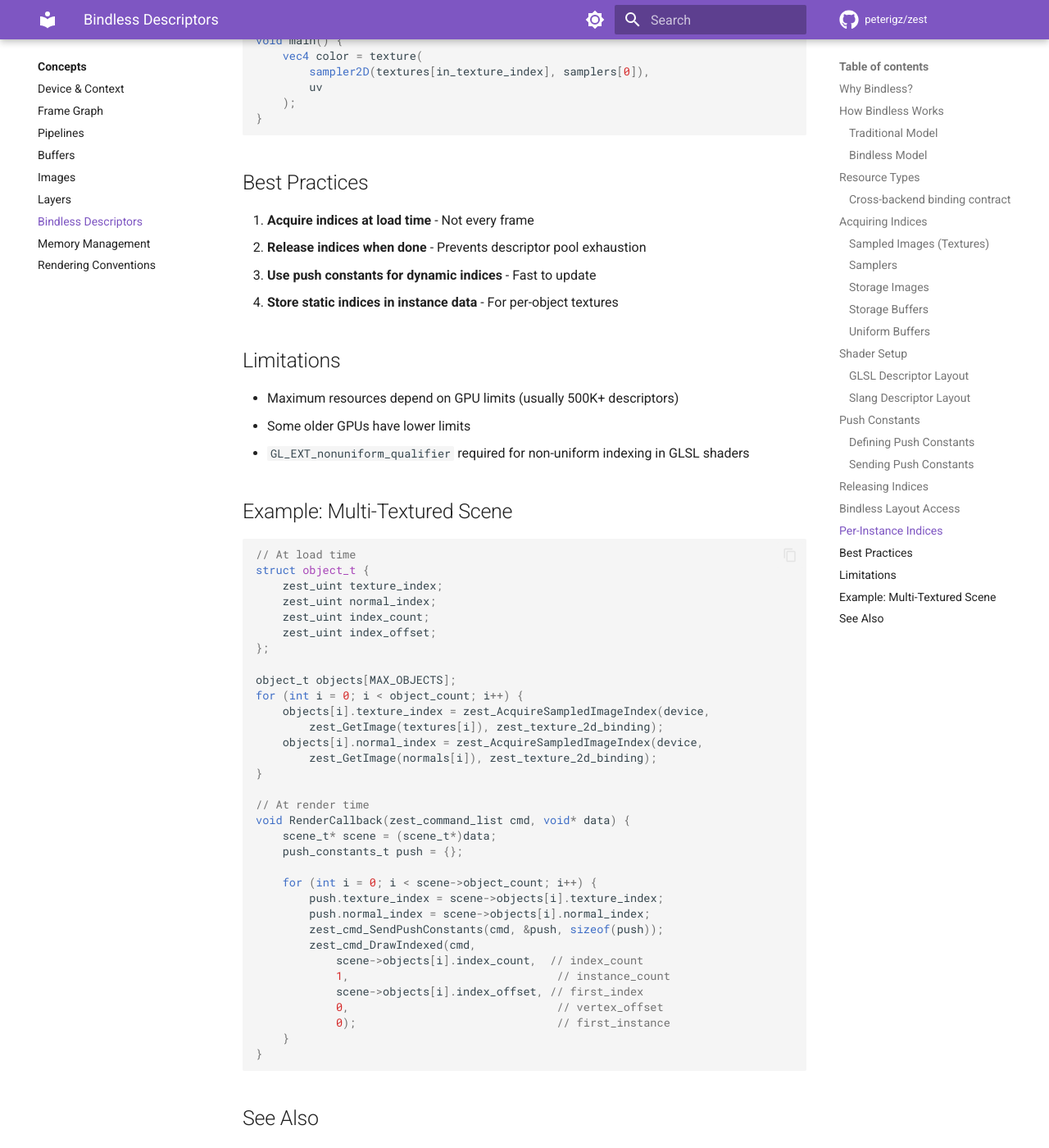
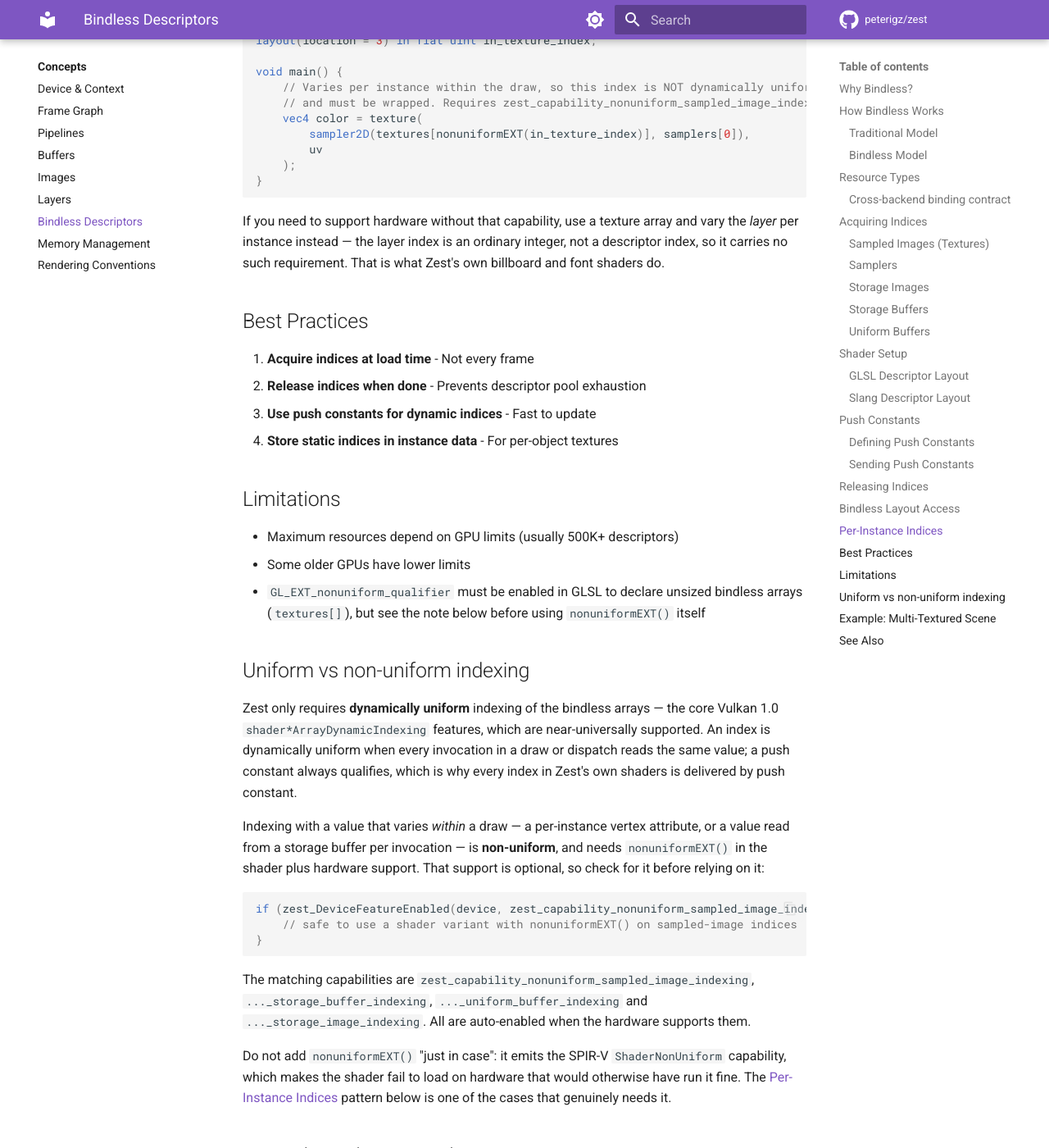
Before and after one commit to peterigz/zest, an MkDocs documentation site: the page built from docs/concepts/bindless.md, in a window 1280 px wide and 1400 px high, scrolled down 5944 px. Shown: the whole window at 82% size. Built offline with MkDocs 1.6.1 and Material for MkDocs 9.7.7, drawn with Linux system fonts in a browser that asks for light colours; comment, search, counter and statistics services are not loaded.

Commit message:
Made shaderSampledImageArrayNonUniformIndexing a capability rather then a requirement

````diff
--- a/docs/concepts/bindless.md
+++ b/docs/concepts/bindless.md
@@ -255,15 +255,23 @@ struct instance_t {
 In shader:
 
 ```glsl
-layout(location = 3) in uint in_texture_index;
+#extension GL_EXT_nonuniform_qualifier : require
+
+layout(location = 3) in flat uint in_texture_index;
 
 void main() {
+    // Varies per instance within the draw, so this index is NOT dynamically uniform
+    // and must be wrapped. Requires zest_capability_nonuniform_sampled_image_indexing.
     vec4 color = texture(
-        sampler2D(textures[in_texture_index], samplers[0]),
+        sampler2D(textures[nonuniformEXT(in_texture_index)], samplers[0]),
         uv
     );
 }
 ```
+
+If you need to support hardware without that capability, use a texture array and vary the *layer*
+per instance instead — the layer index is an ordinary integer, not a descriptor index, so it carries
+no such requirement. That is what Zest's own billboard and font shaders do.
 
 ## Best Practices
 
@@ -276,7 +284,33 @@ void main() {
 
 - Maximum resources depend on GPU limits (usually 500K+ descriptors)
 - Some older GPUs have lower limits
-- `GL_EXT_nonuniform_qualifier` required for non-uniform indexing in GLSL shaders
+- `GL_EXT_nonuniform_qualifier` must be enabled in GLSL to declare unsized bindless arrays
+  (`textures[]`), but see the note below before using `nonuniformEXT()` itself
+
+## Uniform vs non-uniform indexing
+
+Zest only requires **dynamically uniform** indexing of the bindless arrays — the core Vulkan 1.0
+`shader*ArrayDynamicIndexing` features, which are near-universally supported. An index is dynamically
+uniform when every invocation in a draw or dispatch reads the same value; a push constant always
+qualifies, which is why every index in Zest's own shaders is delivered by push constant.
+
+Indexing with a value that varies *within* a draw — a per-instance vertex attribute, or a value read
+from a storage buffer per invocation — is **non-uniform**, and needs `nonuniformEXT()` in the shader
+plus hardware support. That support is optional, so check for it before relying on it:
+
+```cpp
+if (zest_DeviceFeatureEnabled(device, zest_capability_nonuniform_sampled_image_indexing)) {
+    // safe to use a shader variant with nonuniformEXT() on sampled-image indices
+}
+```
+
+The matching capabilities are `zest_capability_nonuniform_sampled_image_indexing`,
+`..._storage_buffer_indexing`, `..._uniform_buffer_indexing` and `..._storage_image_indexing`. All are
+auto-enabled when the hardware supports them.
+
+Do not add `nonuniformEXT()` "just in case": it emits the SPIR-V `ShaderNonUniform` capability, which
+makes the shader fail to load on hardware that would otherwise have run it fine. The
+[Per-Instance Indices](#per-instance-indices) pattern below is one of the cases that genuinely needs it.
 
 ## Example: Multi-Textured Scene
 
````
Also changed, not shown: 12 other files.
